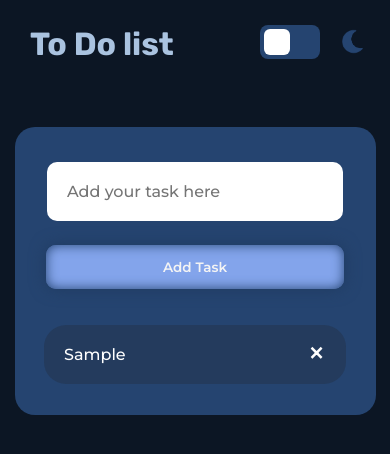
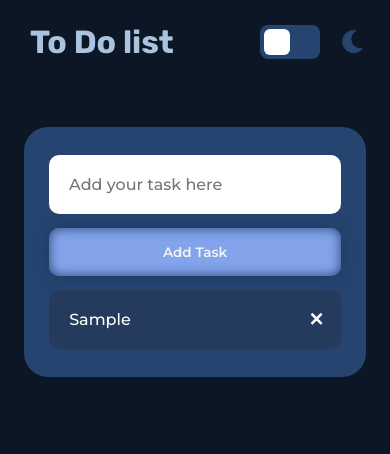
Before and after one commit to ryancangela/new-todolist, a plain HTML site: page index.html in a window 390 px wide. Both pictures are taken after typing "Sample" into the empty fields and a click on the button "Add Task". Drawn offline with nearby package versions, Linux system fonts and the light colour scheme; a web font is replaced by a local one.

Commit message:
mobile and padding updates

```diff
--- a/default-styles.css
+++ b/default-styles.css
@@ -31,15 +31,16 @@ h2 {
 #form {
   margin: 0 auto;
   background-color: #254470;
-  min-height: 100px;
-  width: 500px;
-  border-radius: 20px;
-  padding: 30px 2px;
+  height: auto;
+  width: fit-content;
+  /* width: 450px; */
+  border-radius: 32px;
+  padding: 30px;
   transition: 750ms;
 }
 
 #todo-input {
-  margin: 20px auto;
+  margin: 0 auto;
   margin-left: auto;
   margin-right: auto;
   padding: 20px;
@@ -53,7 +54,7 @@ h2 {
 
 #submit {
   padding: 20px;
-  margin: 20px auto;
+  margin: 0 auto;
   margin-left: 10px;
   margin-right: auto;
   padding: 20px;
@@ -72,7 +73,7 @@ h2 {
 }
 
 .todo-list {
-  width: 72%;
+  width: 100%;
 }
 #outputList.todo-list {
   margin-left: auto;
@@ -86,8 +87,6 @@ p.todo-list {
 
 p.todo-list [style*="visible"] + .todo-list {
   display: block;
-  width: 72%;
-  min-height: 60px;
   background-color: #0c162430;
   border-radius: 10px;
   transition: 750ms;
@@ -100,7 +99,8 @@ p.todo-list [style*="visible"] + .todo-list {
   /* color: rgb(170, 195, 224); */
   color: #fff;
   text-align: left;
-  padding: 20px 0px 20px 20px;
+  padding: 20px;
+  margin: 20px auto 0 auto;
   transition: 750ms;
   border-radius: 10px;
 }
@@ -108,7 +108,7 @@ p.todo-list [style*="visible"] + .todo-list {
 span.close {
   font-size: 2rem;
   float: right;
-  margin: -12px 20px 0 0;
+  margin: -12px 0 0 0;
   cursor: pointer;
 }
 
@@ -202,7 +202,7 @@ input:checked + .slider:before {
   }
   h1 {
     position: absolute;
-    top: 8px;
+    top: 6px;
     font-size: 2rem;
     margin: 2vh auto 5vh auto;
     left: 30px;
@@ -211,16 +211,18 @@ input:checked + .slider:before {
     margin: 15vh auto;
   }
   #form {
-    width: 90%;
-    padding: 15px 5px;
+    width: 85%;
+    padding: 28px 5px;
+    border-radius: 24px;
   }
   #todo-input {
-    width: 73%;
-    margin-bottom: 4px;
+    width: 76%;
+    margin-bottom: 14px;
   }
   #submit {
-    width: 85%;
-    padding: 14px;
+    width: 88%;
+    padding: 16px;
+    border-radius: 10px;
     margin-left: auto;
     margin-right: auto;
   }
@@ -238,7 +240,19 @@ input:checked + .slider:before {
   }
   .todo-list {
     width: 86%;
-    border-radius: 22px;
+    border-radius: 10px;
+  }
+
+  .todo-list p {
+    margin: 14px auto 0 auto;
+  }
+
+  span.close {
+    margin: -11px -5px 0 0;
+  }
+
+  #outputList.todo-list {
+    width: 88%;
   }
 
   .theme-toggle {
```
